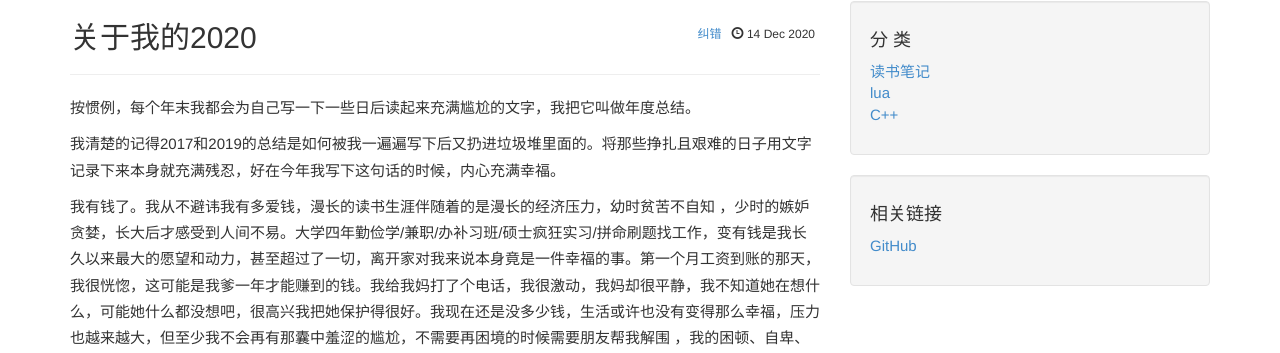
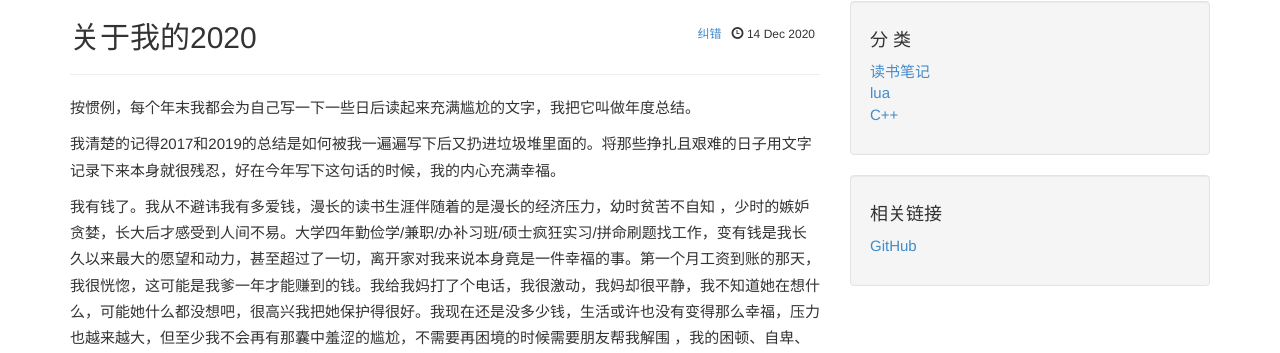
Before and after one commit to liam-lian/zachary-lian.github.io, a Jekyll site: the page built from _posts/2020-12-14-关于我的2020.md, in a window 1280 px wide and 900 px high. Shown: the part 69-422 px from the top of the window. Built offline with Jekyll 4.4.1, drawn with Linux system fonts in a browser that asks for light colours.

Commit message:
Update 2020-12-14-关于我的2020.md

```diff
--- a/_posts/2020-12-14-关于我的2020.md
+++ b/_posts/2020-12-14-关于我的2020.md
@@ -6,7 +6,7 @@
 
 按惯例，每个年末我都会为自己写一下一些日后读起来充满尴尬的文字，我把它叫做年度总结。
 
-我清楚的记得2017和2019的总结是如何被我一遍遍写下后又扔进垃圾堆里面的。将那些挣扎且艰难的日子用文字记录下来本身就充满残忍，好在今年我写下这句话的时候，内心充满幸福。
+我清楚的记得2017和2019的总结是如何被我一遍遍写下后又扔进垃圾堆里面的。将那些挣扎且艰难的日子用文字记录下来本身就很残忍，好在今年写下这句话的时候，我的内心充满幸福。
 
 我有钱了。我从不避讳我有多爱钱，漫长的读书生涯伴随着的是漫长的经济压力，幼时贫苦不自知 ，少时的嫉妒贪婪，长大后才感受到人间不易。大学四年勤俭学/兼职/办补习班/硕士疯狂实习/拼命刷题找工作，变有钱是我长久以来最大的愿望和动力，甚至超过了一切，离开家对我来说本身竟是一件幸福的事。第一个月工资到账的那天，我很恍惚，这可能是我爹一年才能赚到的钱。我给我妈打了个电话，我很激动，我妈却很平静，我不知道她在想什么，可能她什么都没想吧，很高兴我把她保护得很好。我现在还是没多少钱，生活或许也没有变得那么幸福，压力也越来越大，但至少我不会再有那囊中羞涩的尴尬，不需要再困境的时候需要朋友帮我解围 ，我的困顿、自卑、嫉妒都不会再有了。我真替自己感到高兴。
 
```
